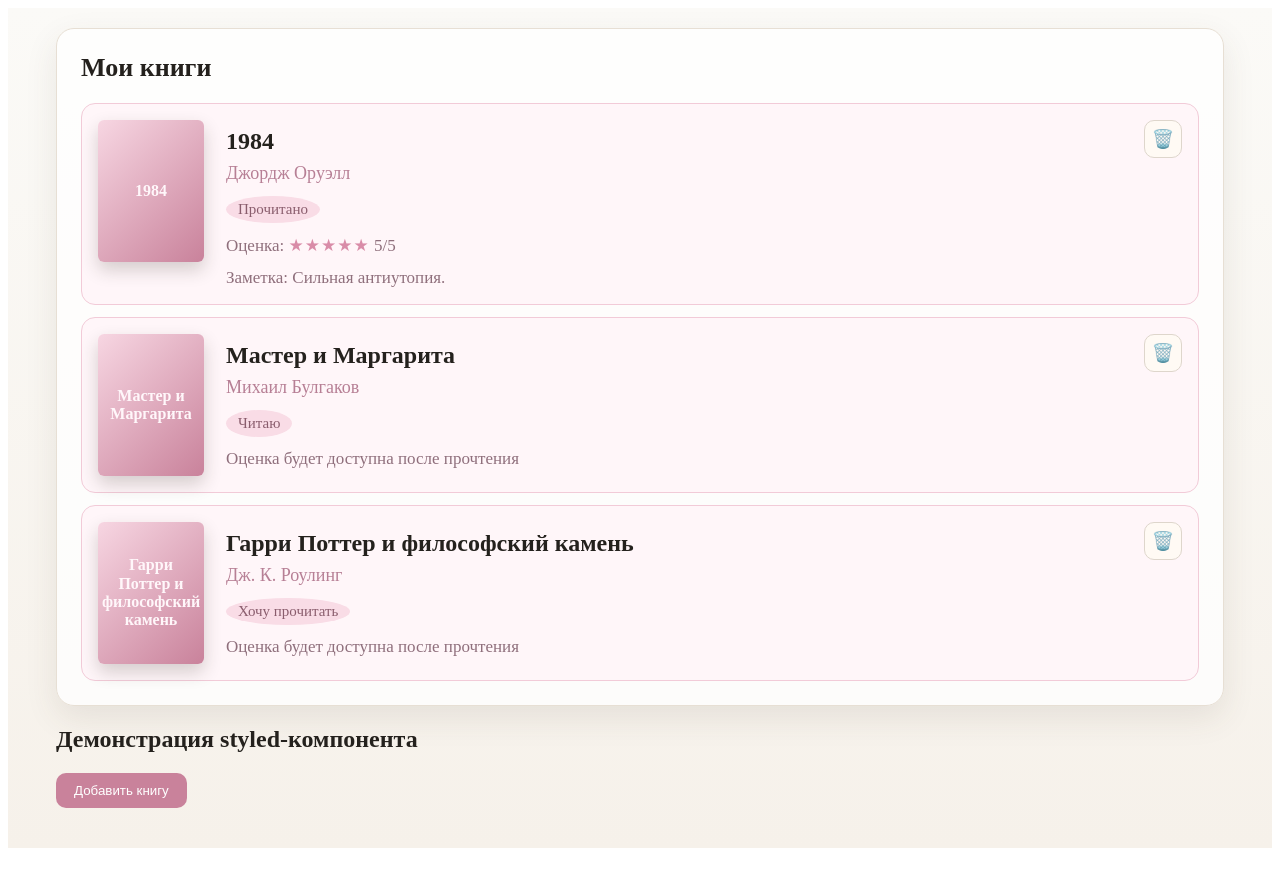
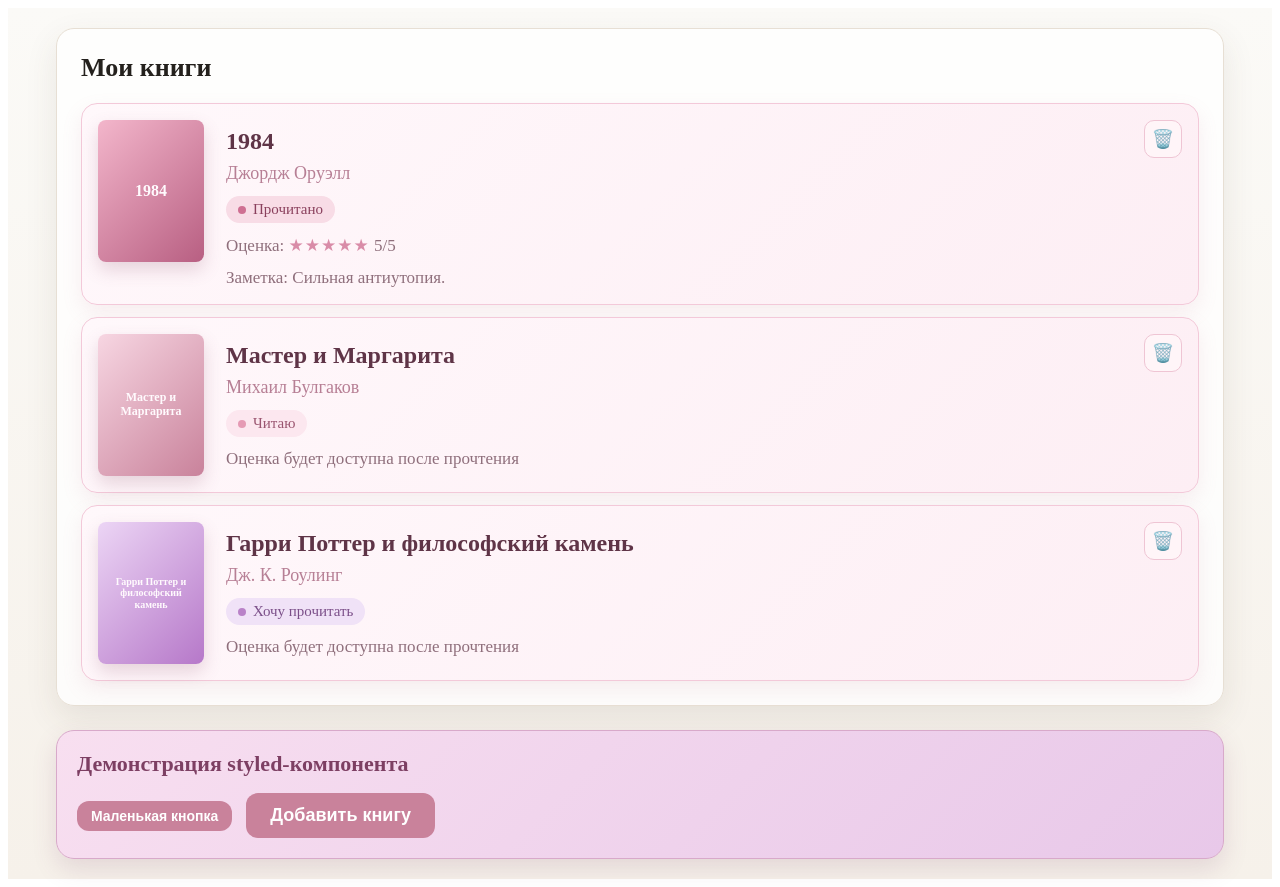
Before and after one commit to monipolarva/reading-diary, a React (Vite) app: page / in a window 1280 px wide. Before the commit the page ends 856 px from the top, so only its background shows below. Built offline with nearby package versions, Linux system fonts and the light colour scheme.

Commit message:
08.10.2026

```diff
--- a/src/components/BookCard/BookCard.tsx
+++ b/src/components/BookCard/BookCard.tsx
@@ -1,8 +1,20 @@
-import { type Book } from "../../types/book";
+import {
+  type Book,
+  type BookStatus,
+} from "../../types/book";
+
 import styled from "@emotion/styled";
 
 interface BookCardProps {
   book: Book;
+}
+
+interface StatusStyleProps {
+  status: BookStatus;
+}
+
+interface CoverTitleStyleProps {
+  length: number;
 }
 
 const Card = styled.article`
@@ -10,63 +22,162 @@ const Card = styled.article`
   align-items: flex-start;
   gap: 22px;
   padding: 16px;
-  background-color: rgba(255, 245, 249, 0.9);
-  border: 1px solid #f2cbd8;
-  border-radius: 14px;
+
+  background: linear-gradient(
+    135deg,
+    #fff8fb,
+    #fdeef4
+  );
+
+  border: 1px solid #f3c9d9;
+  border-radius: 16px;
+
+  box-shadow: 0 8px 20px
+    rgba(195, 124, 151, 0.12);
 `;
 
-const Cover = styled.div`
+const Cover = styled.div<StatusStyleProps>`
   display: flex;
   flex-shrink: 0;
   align-items: center;
   justify-content: center;
+
   width: 86px;
   height: 122px;
+
   padding: 10px;
-  color: #fff7fa;
-  background: linear-gradient(135deg, #f7d6e2, #c9829b);
-  border-radius: 6px;
-  box-shadow: 0 8px 18px rgba(47, 39, 31, 0.2);
+
+  color: #fffafd;
+
+  border-radius: 8px;
+
+  box-shadow: 0 8px 18px
+    rgba(133, 72, 98, 0.2);
+
+  background: ${({ status }) => {
+    if (status === "done") {
+      return "linear-gradient(135deg, #f3b6cb, #b85f82)";
+    }
+
+    if (status === "reading") {
+      return "linear-gradient(135deg, #f7d6e2, #c9829b)";
+    }
+
+    return "linear-gradient(135deg, #ecd5f5, #b678c9)";
+  }};
 `;
 
-const CoverTitle = styled.span`
-  font-weight: 600;
-  line-height: 1.15;
-  text-align: center;
-`;
+const CoverTitle =
+  styled.span<CoverTitleStyleProps>`
+    font-weight: 600;
+    line-height: 1.15;
+    text-align: center;
+    word-break: break-word;
+
+    font-size: ${({ length }) => {
+      if (length > 40) {
+        return "8px";
+      }
+
+      if (length > 28) {
+        return "10px";
+      }
+
+      if (length > 16) {
+        return "12px";
+      }
+
+      return "16px";
+    }};
+  `;
 
 const Title = styled.h3`
   margin: 8px 0;
+
   font-size: 24px;
   font-weight: 600;
+
+  color: #5f3447;
 `;
 
 const Author = styled.p`
   margin: 0 0 12px;
+
   font-size: 18px;
+
   color: #b77f95;
 `;
 
-const Badge = styled.span`
+const Badge = styled.span<StatusStyleProps>`
   display: inline-flex;
   align-items: center;
   gap: 7px;
+
   width: fit-content;
+
   padding: 5px 12px;
+
   font-size: 15px;
-  color: #8a5d6d;
-  background-color: #f9dce6;
-  border-radius: 50%;
+
+  border-radius: 999px;
+
+  color: ${({ status }) => {
+    if (status === "done") {
+      return "#8a405d";
+    }
+
+    if (status === "reading") {
+      return "#9a5570";
+    }
+
+    return "#7b4f89";
+  }};
+
+  background-color: ${({ status }) => {
+    if (status === "done") {
+      return "#f8dce6";
+    }
+
+    if (status === "reading") {
+      return "#fce7ef";
+    }
+
+    return "#f0e2f7";
+  }};
+
+  &::before {
+    content: "";
+
+    width: 8px;
+    height: 8px;
+
+    border-radius: 50%;
+
+    background-color: ${({ status }) => {
+      if (status === "done") {
+        return "#cf6f92";
+      }
+
+      if (status === "reading") {
+        return "#e59ab4";
+      }
+
+      return "#b982c8";
+    }};
+  }
 `;
 
 const Info = styled.p`
   margin: 12px 0 0;
+
   font-size: 17px;
+
   color: #8f6f7c;
 `;
 
 const Stars = styled.span`
   color: #d98ca8;
+
   letter-spacing: 1px;
 `;
 
@@ -75,26 +186,33 @@ const DeleteButton = styled.button`
   flex-shrink: 0;
   align-items: center;
   justify-content: center;
+
   width: 38px;
   height: 38px;
+
   margin-left: auto;
+
   padding: 0;
+
   font-size: 18px;
-  background-color: #fffaf4;
-  border: 1px solid #ded6cc;
+
+  background-color: #fff5f8;
+
+  border: 1px solid #efc5d4;
   border-radius: 10px;
+
   cursor: pointer;
 
   &:hover {
-    background-color: #f3e9dd;
+    background-color: #f9dce6;
   }
 
   &:active {
-    background-color: #e8d8c6;
+    background-color: #f3c9d9;
   }
 
   &:focus-visible {
-    outline: 2px solid #8b735f;
+    outline: 2px solid #d98ca8;
     outline-offset: 2px;
   }
 
@@ -110,14 +228,18 @@ const statusText = {
   done: "Прочитано",
 };
 
-export default function BookCard({ book }: BookCardProps) {
+export default function BookCard({
+  book,
+}: BookCardProps) {
   const rating = book.rating || 0;
   const stars = "★".repeat(rating);
 
   return (
     <Card>
-      <Cover>
-        <CoverTitle>
+      <Cover status={book.status}>
+        <CoverTitle
+          length={book.title.length}
+        >
           {book.title}
         </CoverTitle>
       </Cover>
@@ -131,7 +253,7 @@ export default function BookCard({ book }: BookCardProps) {
           {book.author}
         </Author>
 
-        <Badge>
+        <Badge status={book.status}>
           {statusText[book.status]}
         </Badge>
 
@@ -151,7 +273,8 @@ export default function BookCard({ book }: BookCardProps) {
           </>
         ) : (
           <Info>
-            Оценка будет доступна после прочтения
+            Оценка будет доступна
+            после прочтения
           </Info>
         )}
       </div>
--- a/src/demos/StyledButtonDemo.tsx
+++ b/src/demos/StyledButtonDemo.tsx
@@ -1,35 +1,98 @@
 import styled from "@emotion/styled";
+import { type ReactNode } from "react";
 
-const AddButton = styled.button`
-  padding: 10px 18px;
+interface ButtonProps {
+  size: "small" | "large";
+  children: ReactNode;
+}
+
+const DemoBlock = styled.section`
+  margin-top: 24px;
+  padding: 20px;
+  background: linear-gradient(
+    135deg,
+    #f8dff0,
+    #e8c8e9
+  );
+  border: 1px solid #d8a9ca;
+  border-radius: 18px;
+  box-shadow: 0 10px 24px
+    rgba(130, 75, 110, 0.16);
+`;
+
+const DemoTitle = styled.h2`
+  margin: 0 0 16px;
+  font-size: 22px;
+  font-weight: 700;
+  color: #7d3f63;
+`;
+
+const StyledButton = styled.button<ButtonProps>`
   color: #ffffff;
   background-color: #c9829b;
   border: none;
-  border-radius: 10px;
+  border-radius: 12px;
   cursor: pointer;
+  font-weight: 600;
+
+  padding: ${({ size }) =>
+    size === "small"
+      ? "7px 14px"
+      : "12px 24px"};
+
+  font-size: ${({ size }) =>
+    size === "small"
+      ? "14px"
+      : "18px"};
 
   &:hover {
-    background-color: #7f3f5a;
+    background-color: #a95f7b;
   }
 
   &:active {
     transform: scale(0.97);
+    background-color: #8f4c67;
   }
 
   &:focus-visible {
-    outline: 3px solid #f2b7cb;
+    outline: 3px solid #efb6cf;
     outline-offset: 3px;
   }
 `;
 
+function Button({
+  size,
+  children,
+}: ButtonProps) {
+  return (
+    <StyledButton size={size}>
+      {children}
+    </StyledButton>
+  );
+}
+
+const Buttons = styled.div`
+  display: flex;
+  align-items: center;
+  gap: 14px;
+`;
+
 export default function StyledButtonDemo() {
   return (
-    <>
-      <h2>Демонстрация styled-компонента</h2>
+    <DemoBlock>
+      <DemoTitle>
+        Демонстрация styled-компонента
+      </DemoTitle>
 
-      <AddButton type="button">
-        Добавить книгу
-      </AddButton>
-    </>
+      <Buttons>
+        <Button size="small">
+          Маленькая кнопка
+        </Button>
+
+        <Button size="large">
+          Добавить книгу
+        </Button>
+      </Buttons>
+    </DemoBlock>
   );
 }
```
